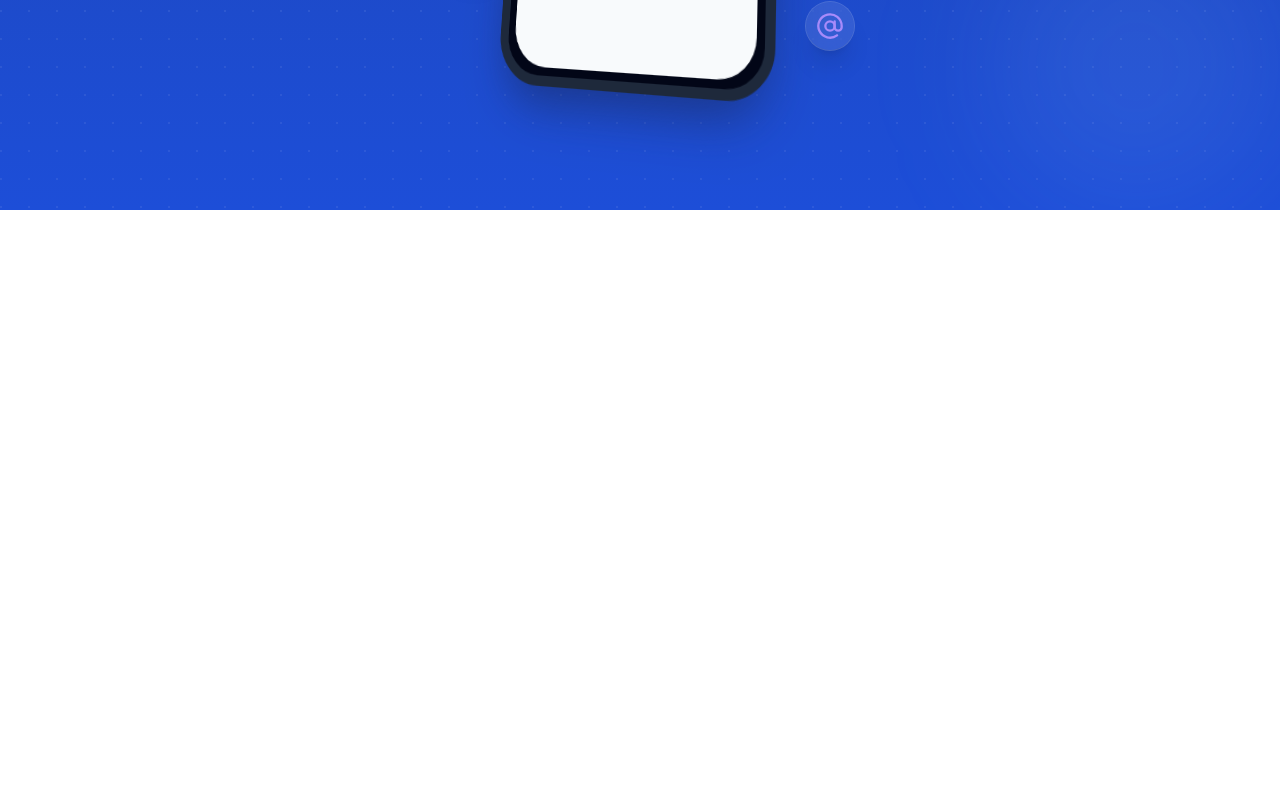
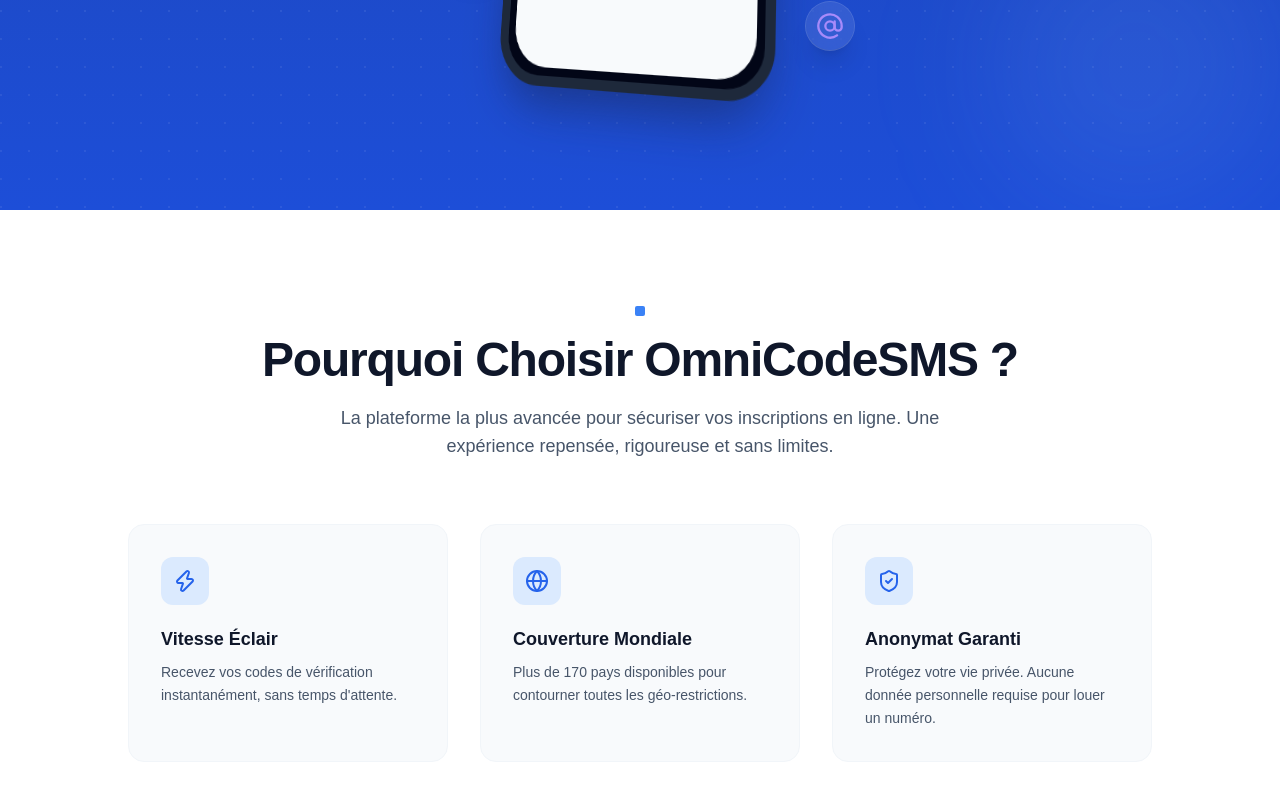
Before and after one commit to zou34/omnicodesms, a Next.js app: page / in a window 1280 px wide. Shown: the part 1082-1882 px from the top of the page. Before the commit the page ends 1292 px from the top, so only its background shows below. Built offline with nearby package versions, Linux system fonts and the light colour scheme.

Commit message:
feat: section Pourquoi Choisir OmniCodeSMS (argumentaire + grille d'avantages)

```diff
--- a/app/page.tsx
+++ b/app/page.tsx
@@ -2,9 +2,11 @@
 import Link from "next/link";
 
 import { PhoneShowcase } from "@/components/landing/phone-showcase";
+import { WhyChooseUs } from "@/components/landing/why-choose-us";
 
 export default function Home() {
   return (
+    <>
       <div className="relative min-h-screen overflow-hidden bg-gradient-to-b from-blue-900 to-blue-700 text-white">
         {/* Subtle dot-grid pattern */}
         <div
@@ -60,6 +62,10 @@
           {/* Showcase: phone mockup + floating service bubbles */}
           <PhoneShowcase />
         </div>
+      </div>
+
+      {/* Why choose us */}
+      <WhyChooseUs />
 
       {/* Mobile-only fixed bottom nav */}
       <nav className="fixed inset-x-0 bottom-0 z-20 flex gap-3 border-t border-white/10 bg-blue-950/90 p-4 backdrop-blur sm:hidden">
@@ -76,6 +82,6 @@
           Commencer Maintenant
         </Link>
       </nav>
-    </div>
+    </>
   );
 }
--- /dev/null
+++ b/components/landing/why-choose-us.tsx
@@ -0,0 +1,56 @@
+import { Globe, ShieldCheck, Zap } from "lucide-react";
+
+const FEATURES = [
+  {
+    icon: Zap,
+    title: "Vitesse Éclair",
+    description: "Recevez vos codes de vérification instantanément, sans temps d'attente.",
+  },
+  {
+    icon: Globe,
+    title: "Couverture Mondiale",
+    description: "Plus de 170 pays disponibles pour contourner toutes les géo-restrictions.",
+  },
+  {
+    icon: ShieldCheck,
+    title: "Anonymat Garanti",
+    description: "Protégez votre vie privée. Aucune donnée personnelle requise pour louer un numéro.",
+  },
+] as const;
+
+export function WhyChooseUs() {
+  return (
+    <section className="bg-white px-6 pb-40 pt-24 sm:px-10 sm:py-24">
+      <div className="mx-auto max-w-5xl">
+        <div className="flex flex-col items-center text-center">
+          <span aria-hidden className="mb-5 h-2.5 w-2.5 rounded-sm bg-blue-500" />
+
+          <h2 className="text-4xl font-extrabold tracking-tight text-slate-900 sm:text-5xl">
+            Pourquoi Choisir OmniCodeSMS ?
+          </h2>
+
+          <p className="mt-5 max-w-2xl text-base text-slate-600 sm:text-lg">
+            La plateforme la plus avancée pour sécuriser vos inscriptions en ligne. Une
+            expérience repensée, rigoureuse et sans limites.
+          </p>
+        </div>
+
+        <div className="mt-16 grid grid-cols-1 gap-8 md:grid-cols-3">
+          {FEATURES.map((feature) => (
+            <div
+              key={feature.title}
+              className="rounded-2xl border border-slate-100 bg-slate-50 p-8 transition hover:border-blue-100 hover:bg-blue-50/40"
+            >
+              <div className="flex h-12 w-12 items-center justify-center rounded-xl bg-blue-100">
+                <feature.icon className="h-6 w-6 text-blue-600" />
+              </div>
+
+              <h3 className="mt-5 text-lg font-bold text-slate-900">{feature.title}</h3>
+              <p className="mt-2 text-sm leading-relaxed text-slate-600">{feature.description}</p>
+            </div>
+          ))}
+        </div>
+      </div>
+    </section>
+  );
+}
```
Lines whose indentation alone changed are shown as unchanged.
